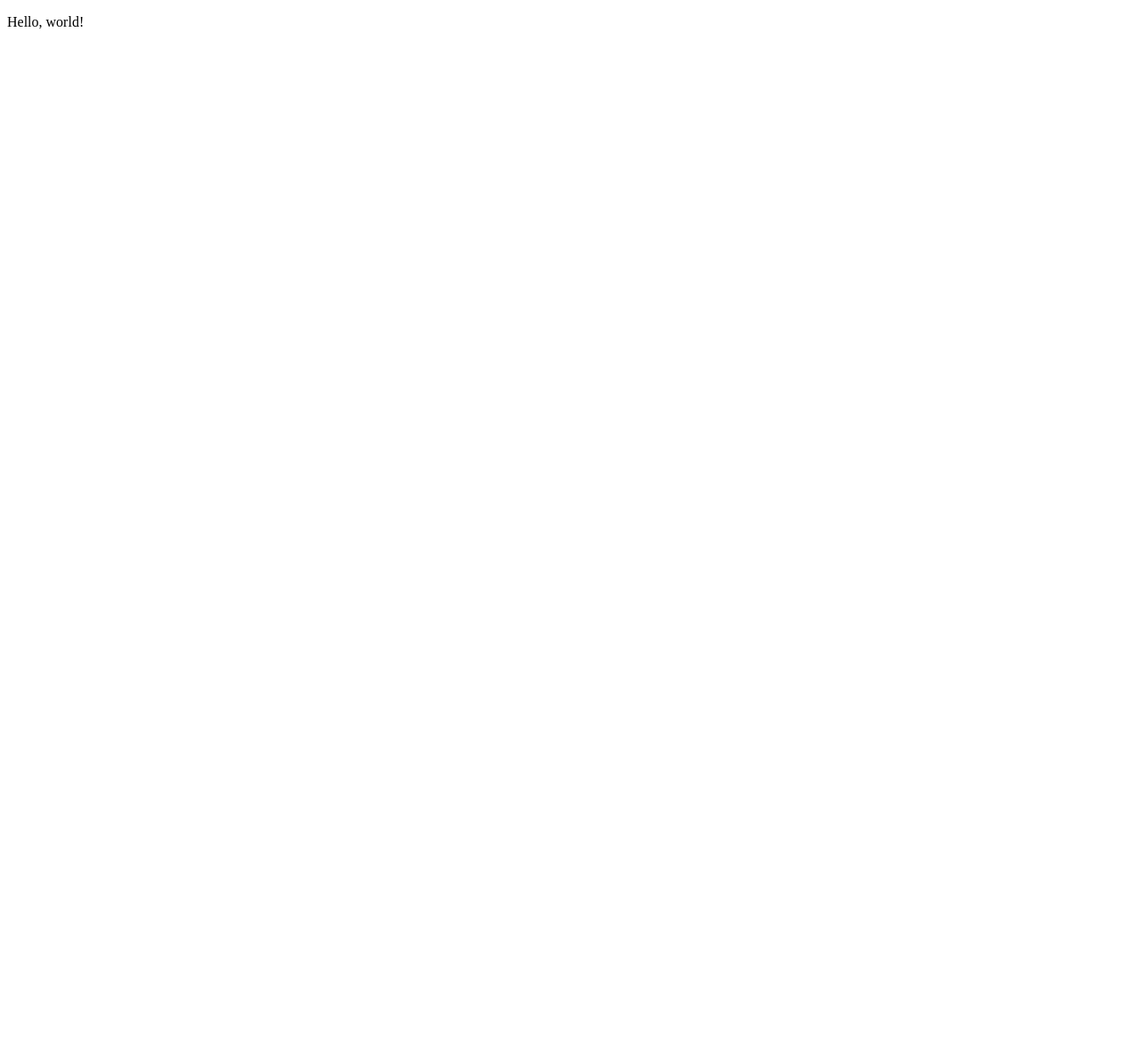
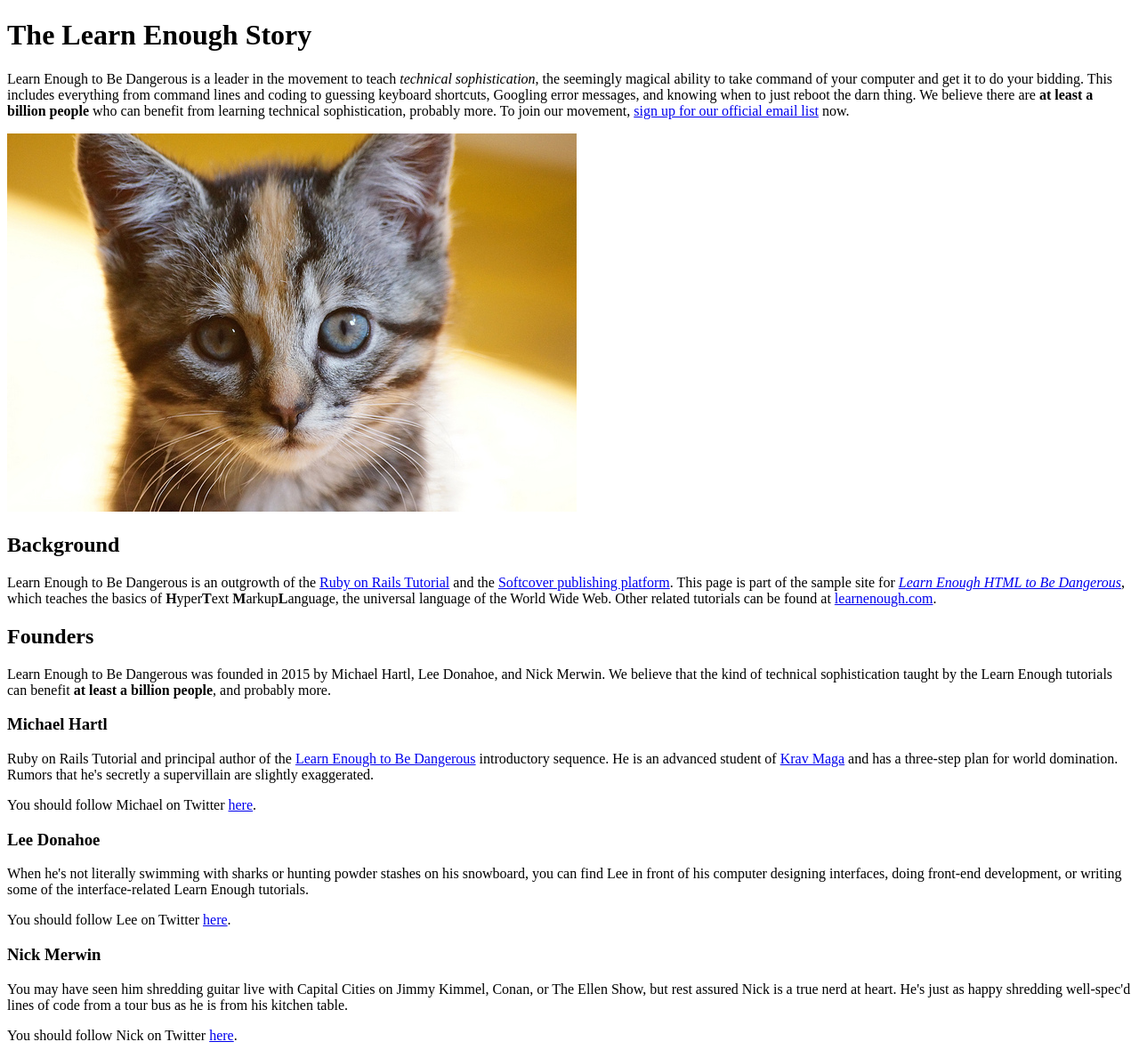
Before and after one commit to SuviVaisanen/sample_website, a plain HTML site: page index.html in a window 1280 px wide. Shown: the whole page at 89% size. Before the commit the page ends 800 px from the top, so only its background shows below. Drawn offline with Linux system fonts and the light colour scheme.

Commit message:
added content and pic

```diff
--- a/index.html
+++ b/index.html
@@ -1,10 +1,86 @@
 <!DOCTYPE html>
 <html>
 <head>
-    <title>Practice Website</title>
+  <title>Learn Enough to Be Dangerous</title>
   <meta charset="utf-8">
 </head>
 <body>
-      <p> Hello, world! </p>
+
+  <h1> The Learn Enough Story </h1>
+
+  <p>
+    Learn Enough to Be Dangerous is a leader in the movement to teach
+    <em>technical sophistication</em>, the seemingly magical ability to take
+    command of your computer and get it to do your bidding. This includes
+    everything from command lines and coding to guessing keyboard shortcuts,
+    Googling error messages, and knowing when to just reboot the darn thing.
+    We believe there are <strong>at least a billion people</strong> who can benefit from
+    learning technical sophistication, probably more. To join our
+    movement, <a href="https://learnenough.com/email">sign up for our official email list</a> now.
+  </p>
+
+  <img src="images/kitten.jpg" alt="An adorable kitten">
+
+  <h2> Background </h2>
+
+  <p>
+    Learn Enough to Be Dangerous is an outgrowth of the <a href="https://railstutorial.org/">Ruby on Rails Tutorial</a> and the <a href="https://www.softcover.io/">Softcover publishing platform</a>. This page is part of the sample site for <a href="https://www.learnenough.com/html"><em>Learn Enough HTML to Be Dangerous</em></a>, which teaches the basics of <strong>H</strong>yper<strong>T</strong>ext <strong>M</strong>arkup<strong>L</strong>anguage, the universal language of the World Wide Web. Other related tutorials can be found at <a href="https://www.learnenough.com/">learnenough.com</a>.
+  </p>
+
+  <h2> Founders </h2>
+
+  <p>
+    Learn Enough to Be Dangerous was founded in 2015 by Michael Hartl, Lee
+    Donahoe, and Nick Merwin. We believe that the kind of technical
+    sophistication taught by the Learn Enough tutorials can benefit <strong>
+      at least a billion people</strong>, and probably more.
+    </p>
+
+
+    <h3> Michael Hartl </h3>
+
+    <p>
+      Ruby on Rails Tutorial</a> and principal author of the
+      <a href="https://www.learnenough.com/">Learn Enough to Be Dangerous</a>
+      introductory sequence. He is an advanced student of
+      <a href="https://www.kravmaga.com/">Krav Maga</a> and has a three-step
+      plan for world domination. Rumors that he's secretly a supervillain
+      are slightly exaggerated.
+    </p>
+
+    <p>
+      You should follow Michael on Twitter
+      <a href="https://twitter.com/mhartl">here</a>.
+    </p>
+
+    <h3> Lee Donahoe </h3>
+
+    <p>
+      When he's not literally swimming with sharks or hunting powder stashes
+      on his snowboard, you can find Lee in front of his computer designing
+      interfaces, doing front-end development, or writing some of the
+      interface-related Learn Enough tutorials.
+    </p>
+
+    <p>
+      You should follow Lee on Twitter
+      <a href="https://twitter.com/leedonahoe">here</a>.
+    </p>
+
+
+    <h3> Nick Merwin </h3>
+
+    <p>
+      You may have seen him shredding guitar live with Capital Cities on Jimmy
+      Kimmel, Conan, or The Ellen Show, but rest assured Nick is a true nerd
+      at heart. He's just as happy shredding well-spec'd lines of code from a
+      tour bus as he is from his kitchen table.
+    </p>
+
+    <p>
+      You should follow Nick on Twitter
+      <a href="https://twitter.com/nickmerwin">here</a>.
+    </p>
+
   </body>
   </html>
```
Also changed, not shown: images/kitten.jpg (added). Lines whose indentation alone changed are shown as unchanged.
